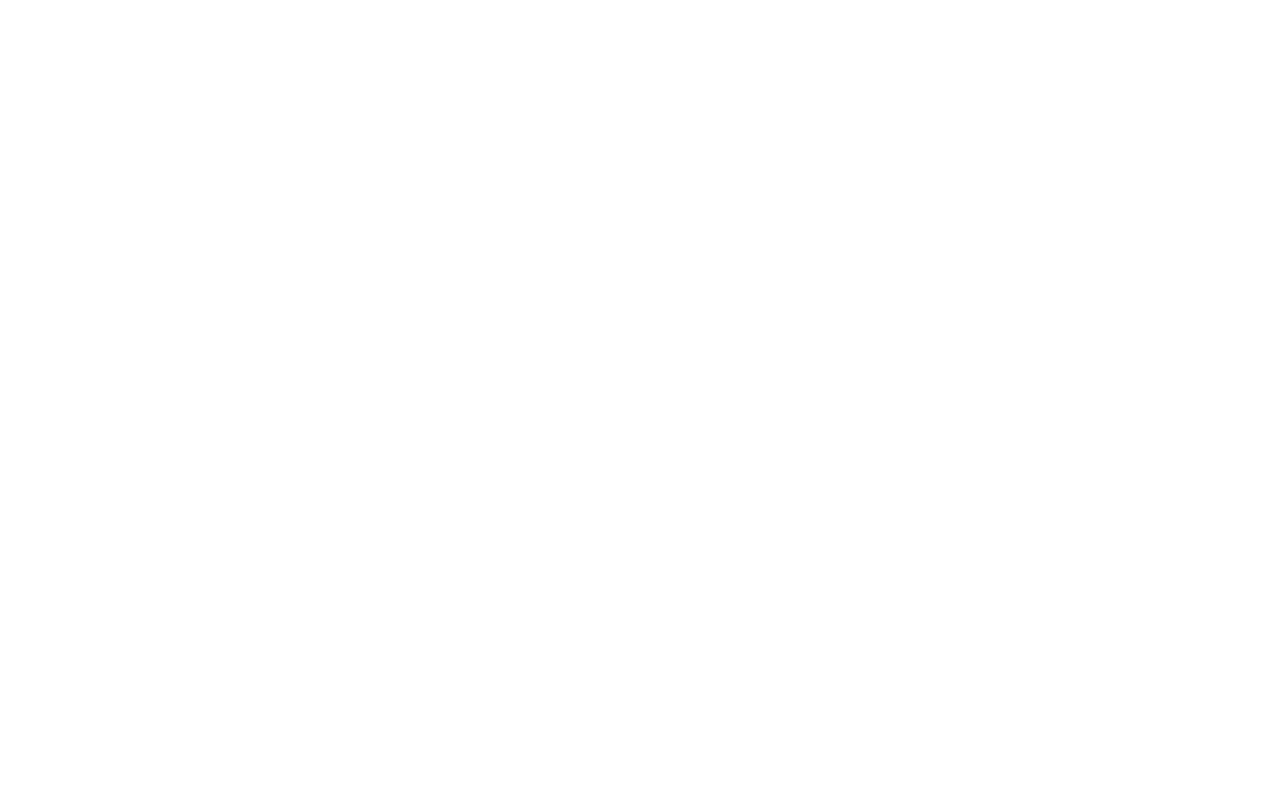
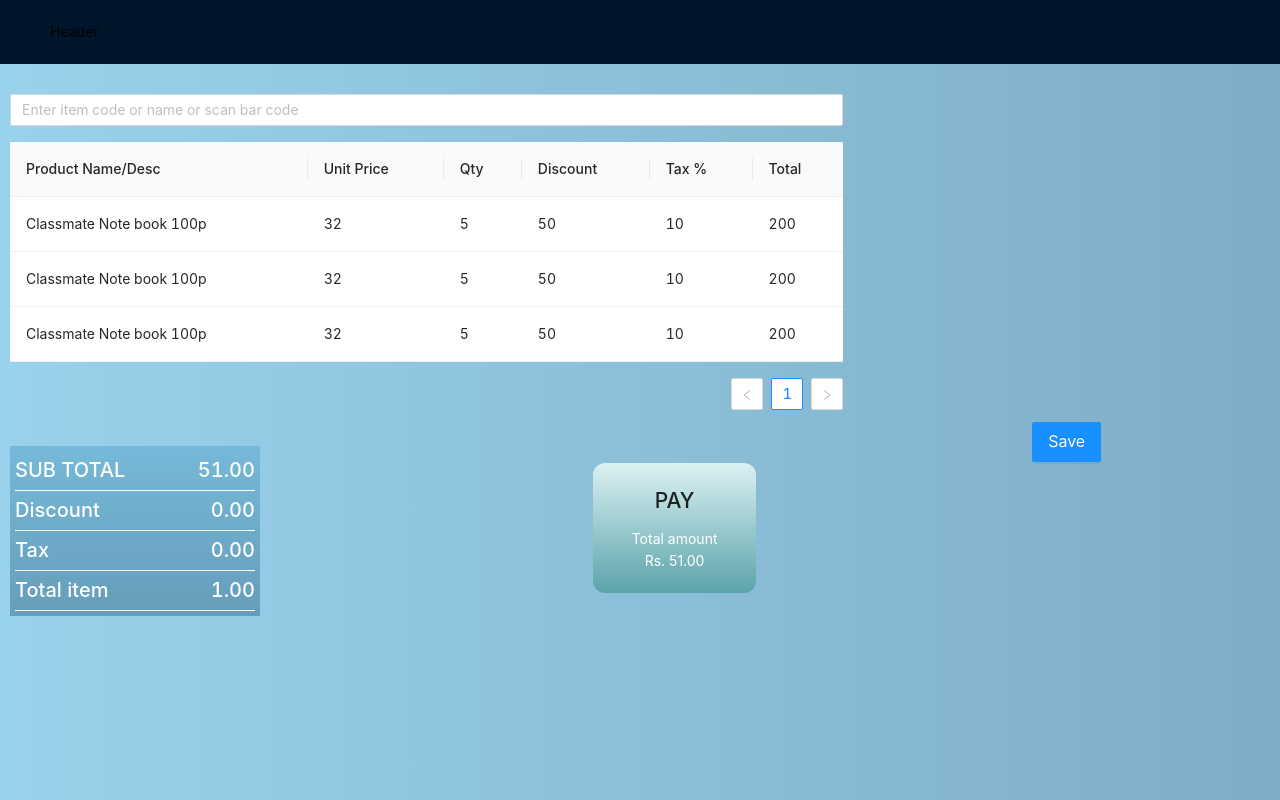
Before and after one commit to princekf/fiveby.one, a React (Create React App) app in the folder frontend/: page /sales in a window 1280 px wide. Built offline with nearby package versions, Linux system fonts and the light colour scheme.

Commit message:
Sales page initial commit

```diff
--- a/frontend/src/App.tsx
+++ b/frontend/src/App.tsx
@@ -1,10 +1,11 @@
 import axios from "axios";
 import React from "react";
-import { Route, Redirect, BrowserRouter as Router, Switch } from 'react-router-dom';
+import { Route, Redirect, BrowserRouter as Router, Switch } from "react-router-dom";
 import "./App.css";
-import LoginForm from "./components/login/LoginForm"
+import LoginForm from "./components/login/LoginForm";
 import { isSessionValid, clearSession, getAuthHeaders } from "./session";
 import HomeContainer from "./components/home/HomeContainer";
+import Sales from "./components/sales/sales-create/sales";
 
 export interface AppState {
   email: string;
@@ -36,8 +37,11 @@
           <Route exact path="/login">
             <LoginForm></LoginForm>
           </Route>
-          <Route path="/home" >
+          <Route path="/home">
             <HomeContainer />
+          </Route>
+          <Route path="/sales">
+            <Sales />
           </Route>
         </Switch>
         {/*this.state.isLoggedIn ?
@@ -51,9 +55,8 @@
               to={{
                 pathname: "/login",
               }}
-            />*/
-            }
-        </Router>
+            />*/}
+      </Router>
       // <div className="App">
 
       //   <div className="App-error">{this.state.error}</div>
@@ -84,7 +87,6 @@
     );
   }
 
-
   private logout = (): void => {
     clearSession();
     this.setState({ isLoggedIn: false });
--- /dev/null
+++ b/frontend/src/components/sales/sales-create/Sales.css
@@ -0,0 +1,88 @@
+.main_div {
+  box-sizing: border-box;
+  width: 100%;
+  height: calc(100vh - 64px);
+  background-image: linear-gradient(to right, #99d2ec , #71a4c0e3);
+  padding-top: 20px;
+  display: flex;
+  overflow: auto;
+}
+.search_input {
+  width: 88%;
+  border: none;
+  border-radius: 7px;
+  font-size: 20px;
+  margin-bottom: 10px;
+  height: 50px;
+}
+.search_input .ant-input-wrapper {
+  height: 100%;
+}
+.search_input .ant-input {
+  height: 100%;
+}
+.search_input:focus {
+  outline: none;
+}
+.last_cont {
+  display: flex;
+  margin-top: 20px;
+  /* height: 35%; */
+  overflow: auto;
+  justify-content: space-between;
+}
+.total_cont {
+  width: 30%;
+  background-image: linear-gradient(to bottom, #76b9d8, #669dba);
+  /* height: 100%; */
+  padding: 5px;
+  box-sizing: border-box;
+}
+.subtotal {
+  height: 40px;
+  border-bottom: 1px solid white;
+  display: flex;
+  align-items: center;
+  justify-content: space-between;
+}
+.disc {
+  height: 40px;
+  border-bottom: 1px solid white;
+  display: flex;
+  align-items: center;
+  justify-content: space-between;
+}
+.tax {
+  height: 40px;
+  border-bottom: 1px solid white;
+  display: flex;
+  align-items: center;
+  justify-content: space-between;
+}
+.total_item {
+  height: 40px;
+  border-bottom: 1px solid white;
+  display: flex;
+  align-items: center;
+  justify-content: space-between;
+}
+.total_heading {
+  margin: 0;
+  font-size: 20px;
+  color: white;
+  text-align: left;
+  justify-content: space-between;
+}
+.button {
+  width: 30%;
+}
+.pay_btn {
+  height: 130px;
+  width: 65%;
+  color: white;
+  margin-top: 17px;
+  border-radius: 12px;
+  background: white;
+  border: none;
+  background-image: linear-gradient(to bottom, #dcf1f3, #1a8088b8);
+}
--- /dev/null
+++ b/frontend/src/components/sales/sales-create/sales.tsx
@@ -0,0 +1,145 @@
+import React, { useState } from "react";
+import { Button, Form, Input, Checkbox, Spin, message, Table, Layout, Row, Col, AutoComplete } from "antd";
+import { SettingOutlined } from "@ant-design/icons";
+import "./Sales.css";
+import { string } from "prop-types";
+
+const { Header, Footer, Sider, Content } = Layout;
+
+const dataSource = [
+  {
+    key: "1",
+    name: "Classmate Note book 100p",
+    unit_price: 32,
+    quantity: 5,
+    discount: 50,
+    tax: 10,
+    total: 200,
+  },
+  {
+    key: "2",
+    name: "Classmate Note book 100p",
+    unit_price: 32,
+    quantity: 5,
+    discount: 50,
+    tax: 10,
+    total: 200,
+  },
+  {
+    key: "3",
+    name: "Classmate Note book 100p",
+    unit_price: 32,
+    quantity: 5,
+    discount: 50,
+    tax: 10,
+    total: 200,
+  },
+];
+
+const columns = [
+  {
+    title: "Product Name/Desc",
+    dataIndex: "name",
+    key: "name",
+  },
+  {
+    title: "Unit Price",
+    dataIndex: "unit_price",
+    key: "unit_price",
+  },
+  {
+    title: "Qty",
+    dataIndex: "quantity",
+    key: "quantity",
+  },
+  {
+    title: "Discount",
+    dataIndex: "discount",
+    key: "discount",
+  },
+  {
+    title: "Tax %",
+    dataIndex: "tax",
+    key: "tax",
+  },
+  {
+    title: "Total",
+    dataIndex: "total",
+    key: "total",
+  },
+];
+
+const options = [
+  {
+    value: "Burns Bay Road",
+  },
+  {
+    value: "Downing Street",
+  },
+  {
+    value: "Wall Street",
+  },
+];
+
+export class Sales extends React.Component {
+  public render() {
+    return (
+      <Layout>
+        <Header>Header</Header>
+        <Row className="main_div">
+          <Col span={16} style={{ padding: "10px" }}>
+            <div style={{ marginBottom: 16 }}>
+              {/* <Input className="search_input" addonAfter={<SettingOutlined />} defaultValue="mysite" /> */}
+              <AutoComplete
+                style={{
+                  width: "100%",
+                }}
+                options={options}
+                placeholder="Enter item code or name or scan bar code"
+                // filterOption={(inputValue, option) =>
+                //   option.value.toUpperCase().indexOf(inputValue.toUpperCase()) !== -1
+                // }
+              />
+            </div>
+            <Table dataSource={dataSource} columns={columns} />
+            <div className="last_cont">
+              <div className="total_cont">
+                <div className="subtotal">
+                  <h1 className="total_heading">SUB TOTAL </h1>
+                  <h1 className="total_heading">51.00</h1>
+                </div>
+                <div className="disc">
+                  <h1 className="total_heading">Discount </h1>
+                  <h1 className="total_heading">0.00</h1>
+                </div>
+                <div className="tax">
+                  <h1 className="total_heading">Tax </h1>
+                  <h1 className="total_heading"> 0.00</h1>
+                </div>
+                <div className="total_item">
+                  <h1 className="total_heading">Total item</h1>
+                  <h1 className="total_heading">1.00</h1>
+                </div>
+              </div>
+              <div className="button">
+                <button className="pay_btn">
+                  <h1>PAY</h1>
+                  <span>Total amount</span>
+                  <br />
+                  <span>Rs. 51.00</span>
+                </button>
+              </div>
+            </div>
+          </Col>
+          <Col span={8} style={{ display: "flex" }}>
+            <Button style={{ margin: "auto" }} type="primary" size={"large"}>
+              Save
+            </Button>
+          </Col>
+        </Row>
+      </Layout>
+    );
+  }
+}
+
+export default Sales;
--- a/package.json
+++ b/package.json
@@ -14,7 +14,7 @@
     "tslint": "^5.16.0",
     "tslint-config-prettier": "^1.18.0",
     "tslint-react": "^4.0.0",
-    "typescript": "^3.4.5"
+    "typescript": "^3.8.3"
   },
   "husky": {
     "hooks": {
```
Also changed, not shown: 1 other file (tests, documents, lock files or other folders).
